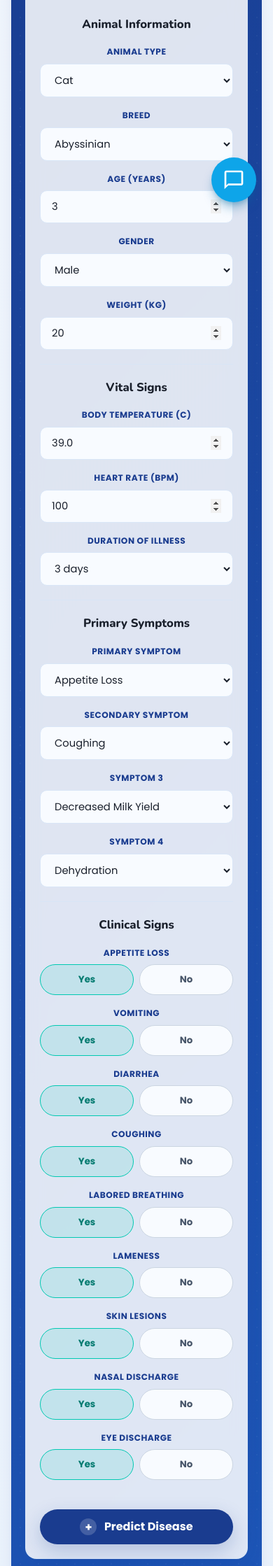
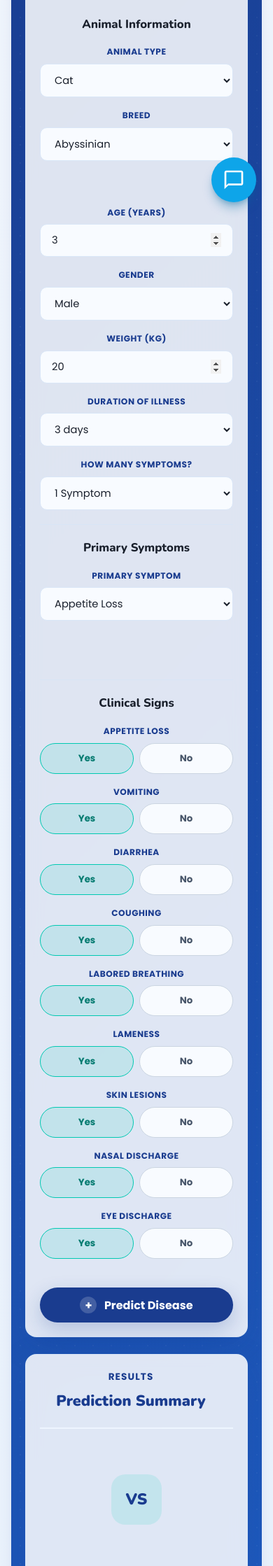
Before and after one commit to Rimwel21/VET, a Flask app: page /vetscan in a window 390 px wide. Shown: the part 531-2769 px from the top of the page at 70% size. Run offline with Flask 3, Linux system fonts and the light colour scheme.

Commit message:
feat: implement VetScan interface with responsive styling, form handling, and prediction display logic

```diff
--- a/app/static/css/vetscan.css
+++ b/app/static/css/vetscan.css
@@ -256,6 +256,9 @@
 .vs-form-grid:last-child {
   margin-bottom: 0;
 }
+.vs-form-grid.one {
+  grid-template-columns: minmax(0, 1fr);
+}
 
 .vs-form-grid.two {
   grid-template-columns: repeat(2, minmax(0, 1fr));
@@ -263,6 +266,15 @@
 
 .vs-form-grid.three {
   grid-template-columns: repeat(3, minmax(0, 1fr));
+}
+
+.vs-vital-grid {
+  display: grid;
+  gap: 1rem;
+  grid-template-columns: repeat(6, 1fr);
+  grid-template-areas:
+    "age age gender gender weight weight"
+    "duration duration duration numsymptoms numsymptoms numsymptoms";
 }
 
 .vs-sign-grid {
@@ -617,6 +629,15 @@
   }
 }
 
+@media (min-width: 541px) {
+  .center-if-3,
+  .center-if-1 {
+    grid-column: 1 / -1;
+    width: calc(50% - 0.5rem);
+    margin: 0 auto;
+  }
+}
+
 @media (max-width: 800px) {
   .vetscan-shell {
     padding: 5.25rem 1rem 3rem;
@@ -645,13 +666,28 @@
   .vs-sign-grid {
     grid-template-columns: 1fr 1fr;
   }
+
+  .vs-vital-grid {
+    grid-template-columns: repeat(2, 1fr);
+    grid-template-areas:
+      "age gender"
+      "duration weight"
+      "numsymptoms numsymptoms";
+  }
 }
 
 @media (max-width: 540px) {
   .vs-form-grid.two,
   .vs-form-grid.three,
-  .vs-sign-grid {
+  .vs-sign-grid,
+  .vs-vital-grid {
     grid-template-columns: 1fr;
+    grid-template-areas:
+      "age"
+      "gender"
+      "weight"
+      "duration"
+      "numsymptoms";
   }
 
   .vs-back-btn,
--- a/app/static/js/vetscan.js
+++ b/app/static/js/vetscan.js
@@ -3,6 +3,32 @@ function updateBreeds() {
   const breeds = breedsByAnimal[animal] || [];
   const sel = document.getElementById('breed');
   sel.innerHTML = breeds.map((breed) => `<option value="${breed}">${breed}</option>`).join('');
+}
+
+function updateSymptomCount() {
+  const count = parseInt(document.getElementById('num_symptoms').value, 10);
+  for (let i = 1; i <= 4; i++) {
+    const field = document.getElementById(`symptom-field-${i}`);
+    if (i <= count) {
+      field.style.display = 'flex'; // Use the flex layout of vs-field
+      field.style.flexDirection = 'column';
+    } else {
+      field.style.display = 'none';
+    }
+  }
+
+  // Clear previous dynamic classes
+  const sym1 = document.getElementById('symptom-field-1');
+  const sym3 = document.getElementById('symptom-field-3');
+  sym1.classList.remove('center-if-1');
+  sym3.classList.remove('center-if-3');
+
+  // Centering logic for exactly 1 or 3 symptoms
+  if (count === 1) {
+    sym1.classList.add('center-if-1');
+  } else if (count === 3) {
+    sym3.classList.add('center-if-3');
+  }
 }
 
 function setToggle(fieldId, value, btn) {
@@ -36,16 +62,17 @@ async function runPrediction() {
   btn.disabled = true;
   btn.innerHTML = '<div class="spinner"></div> Analyzing...';
 
+  const symCount = parseInt(document.getElementById('num_symptoms').value, 10) || 1;
   const payload = {
     animal_type: document.getElementById('animal_type').value,
     breed: document.getElementById('breed').value,
     age: document.getElementById('age').value,
     gender: document.getElementById('gender').value,
     weight: document.getElementById('weight').value,
-    symptom_1: document.getElementById('symptom_1').value,
-    symptom_2: document.getElementById('symptom_2').value,
-    symptom_3: document.getElementById('symptom_3').value,
-    symptom_4: document.getElementById('symptom_4').value,
+    symptom_1: symCount >= 1 ? document.getElementById('symptom_1').value : 'None',
+    symptom_2: symCount >= 2 ? document.getElementById('symptom_2').value : 'None',
+    symptom_3: symCount >= 3 ? document.getElementById('symptom_3').value : 'None',
+    symptom_4: symCount >= 4 ? document.getElementById('symptom_4').value : 'None',
     duration: document.getElementById('duration').value,
     appetite_loss: document.getElementById('appetite_loss').value,
     vomiting: document.getElementById('vomiting').value,
@@ -56,8 +83,8 @@ async function runPrediction() {
     skin_lesions: document.getElementById('skin_lesions').value,
     nasal_discharge: document.getElementById('nasal_discharge').value,
     eye_discharge: document.getElementById('eye_discharge').value,
-    body_temperature: document.getElementById('body_temperature').value,
-    heart_rate: document.getElementById('heart_rate').value,
+    body_temperature: 39.0, // Hardcoded fallback (field removed from UI for normal users)
+    heart_rate: 100,        // Hardcoded fallback (field removed from UI for normal users)
   };
 
   try {
@@ -126,11 +153,18 @@ function renderResults(predictions, form) {
   if (form.labored_breathing === 'Yes') signs.push('labored breathing');
   if (form.skin_lesions === 'Yes') signs.push('skin lesions');
 
+  const selSyms = [];
+  if (form.symptom_1 !== 'None') selSyms.push(form.symptom_1);
+  if (form.symptom_2 !== 'None') selSyms.push(form.symptom_2);
+  if (form.symptom_3 !== 'None') selSyms.push(form.symptom_3);
+  if (form.symptom_4 !== 'None') selSyms.push(form.symptom_4);
+  const symText = selSyms.length ? selSyms.join(', ') : 'None';
+
   html += `
     <div class="summary-box" style="margin-top: 1.5rem; text-align: left;">
       <div style="margin-bottom: 1rem; padding-bottom: 0.75rem; border-bottom: 1px solid #d9e6f7;">
         <strong>${form.animal_type}</strong> / ${form.breed} / ${form.age}yr / ${form.weight}kg<br>
-        Primary: <strong style="color:#1a202c;">${form.symptom_1}</strong>${signs.length ? ` / Also: ${signs.join(', ')}` : ''}
+        Symptoms: <strong style="color:#1a202c;">${symText}</strong>${signs.length ? ` / Signs: ${signs.join(', ')}` : ''}
       </div>
 
       <h4 style="color: #1a3c8f; font-family: 'Nunito', sans-serif; font-size: 1rem; font-weight: 800; margin-bottom: 0.5rem;">Understanding Your Results</h4>
@@ -141,7 +175,11 @@ function renderResults(predictions, form) {
         <strong style="color:#1a202c;">100% Normalized Scale:</strong> The top predictions are normalized to sum to 100%. This displays the relative likelihood among the most probable diseases.
       </p>
       <p style="margin-bottom: 0.5rem; font-size: 0.82rem; line-height: 1.5; color: #475569;">
-        <strong style="color:#1a202c;">Risk Levels:</strong> <span style="color:#ea580c; font-weight:800;">High Risk</span> indicates potentially severe or rapid-onset conditions requiring urgent evaluation, whereas <span style="color:#16a34a; font-weight:800;">Low Risk</span> conditions may be less critical but still need monitoring.
+        <strong style="color:#1a202c;">Risk Levels:</strong>
+        <span style="color:#b91c1c; font-weight:800;">Critical Risk</span> demands immediate emergency veterinary intervention.
+        <span style="color:#ea580c; font-weight:800;">High Risk</span> indicates severe or rapid-onset conditions requiring urgent evaluation.
+        <span style="color:#b45309; font-weight:800;">Medium Risk</span> suggests moderate symptoms that warrant a clinical diagnostic follow-up.
+        <span style="color:#16a34a; font-weight:800;">Low Risk</span> conditions are generally stable but require routine monitoring.
       </p>
     </div>
 
--- a/app/templates/vetscan.html
+++ b/app/templates/vetscan.html
@@ -68,37 +68,23 @@
             </div>
           </div>
 
-          <div class="vs-form-grid three">
-            <div class="vs-field">
+          <div class="vs-vital-grid">
+            <div class="vs-field" style="grid-area: age;">
               <label for="age">Age (years)</label>
               <input type="number" id="age" value="3" min="0" max="30" />
             </div>
-            <div class="vs-field">
+            <div class="vs-field" style="grid-area: gender;">
               <label for="gender">Gender</label>
               <select id="gender">
                 <option>Male</option>
                 <option>Female</option>
               </select>
             </div>
-            <div class="vs-field">
+            <div class="vs-field" style="grid-area: weight;">
               <label for="weight">Weight (kg)</label>
               <input type="number" id="weight" value="20" step="0.1" min="0.1" max="1000" />
             </div>
-          </div>
-        </section>
-
-        <section class="vs-form-section">
-          <h3>Vital Signs</h3>
-          <div class="vs-form-grid three">
-            <div class="vs-field">
-              <label for="body_temperature">Body Temperature (C)</label>
-              <input type="number" id="body_temperature" value="39.0" step="0.1" min="35" max="43" />
-            </div>
-            <div class="vs-field">
-              <label for="heart_rate">Heart Rate (bpm)</label>
-              <input type="number" id="heart_rate" value="100" min="30" max="220" />
-            </div>
-            <div class="vs-field">
+            <div class="vs-field" style="grid-area: duration;">
               <label for="duration">Duration of Illness</label>
               <select id="duration">
                 <option value="1">1 day</option>
@@ -110,16 +96,26 @@
                 <option value="14">2 weeks</option>
               </select>
             </div>
+            <div class="vs-field" style="grid-area: numsymptoms;">
+              <label for="num_symptoms">How many symptoms?</label>
+              <select id="num_symptoms" onchange="updateSymptomCount()">
+                <option value="1">1 Symptom</option>
+                <option value="2">2 Symptoms</option>
+                <option value="3">3 Symptoms</option>
+                <option value="4">4 Symptoms</option>
+              </select>
+            </div>
           </div>
         </section>
 
         <section class="vs-form-section">
           <h3>Primary Symptoms</h3>
-          <div class="vs-form-grid two">
+
+          <div class="vs-form-grid two" id="symptoms-container">
             {% set sym_labels = ['Primary Symptom', 'Secondary Symptom', 'Symptom 3', 'Symptom 4'] %}
             {% set sym_ids = ['symptom_1','symptom_2','symptom_3','symptom_4'] %}
             {% for i in range(4) %}
-            <div class="vs-field">
+            <div class="vs-field symptom-field {% if i == 0 %}center-if-1{% endif %}" id="symptom-field-{{ i+1 }}" style="{% if i > 0 %}display: none;{% endif %}">
               <label for="{{ sym_ids[i] }}">{{ sym_labels[i] }}</label>
               <select id="{{ sym_ids[i] }}">
                 {% for s in all_symptoms %}
```
